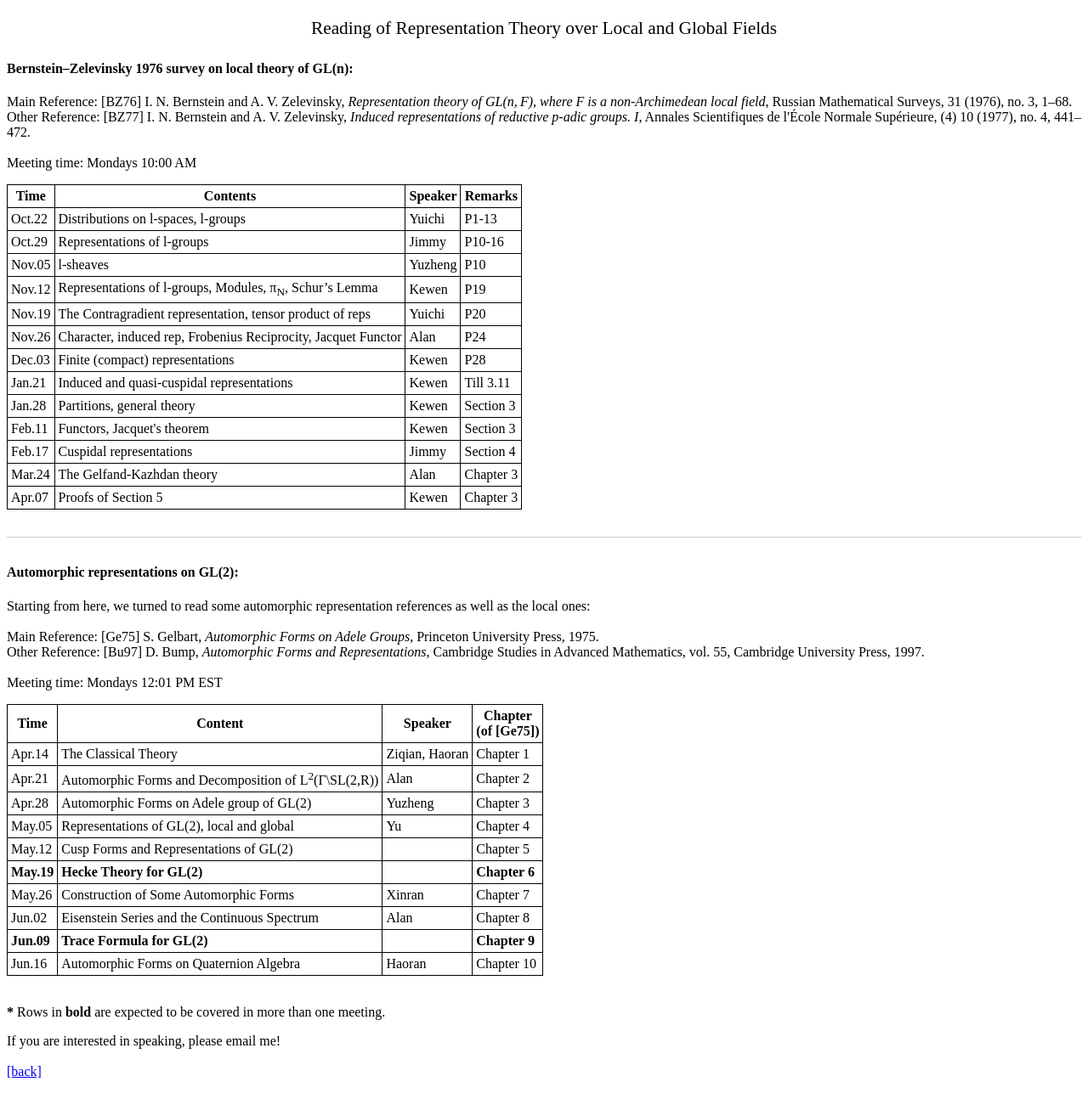
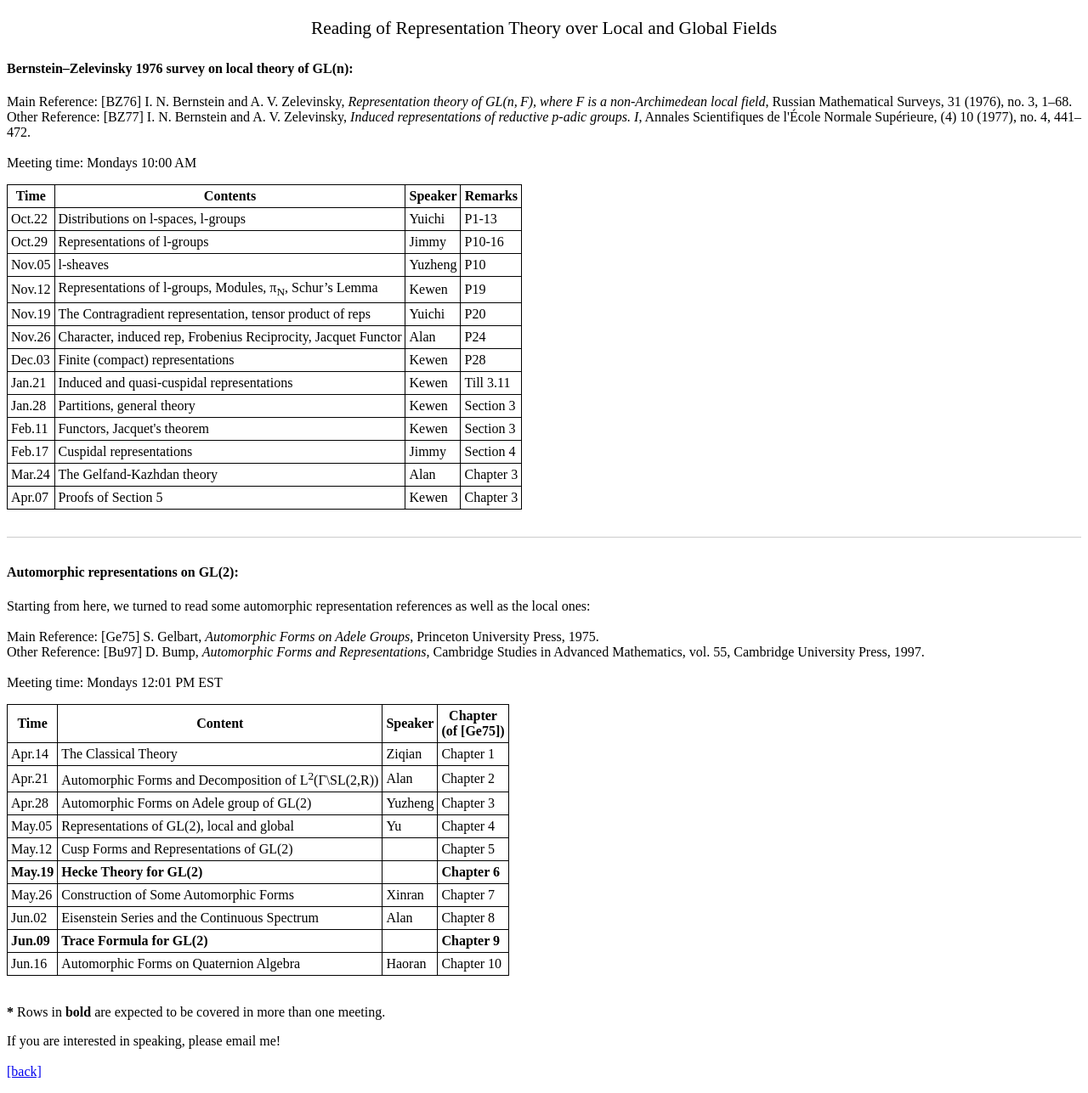
Before and after one commit to axhou/axhou.github.io, a Jekyll site: the page bzf2024.html, which Jekyll copies as it is, in a window 1280 px wide. Shown: the whole page at 85% size. Built offline with Jekyll 4.4.1, drawn with Linux system fonts in a browser that asks for light colours.

Commit message:
Update bzf2024.html

```diff
--- a/bzf2024.html
+++ b/bzf2024.html
@@ -125,7 +125,7 @@
       </tr>
     </thead>
     <tbody>
-      <tr><td>Apr.14</td><td>The Classical Theory</td><td>Ziqian, Haoran</td><td>Chapter 1</td></tr>
+      <tr><td>Apr.14</td><td>The Classical Theory</td><td>Ziqian</td><td>Chapter 1</td></tr>
       <tr><td>Apr.21</td><td>Automorphic Forms and Decomposition of L<sup>2</sup>(&Gamma;\SL(2,R))</td><td>Alan</td><td>Chapter 2</td></tr>
       <tr><td>Apr.28</td><td>Automorphic Forms on Adele group of GL(2)</td><td>Yuzheng</td><td>Chapter 3</td></tr>
       <tr><td>May.05</td><td>Representations of GL(2), local and global</td><td>Yu</td><td>Chapter 4</td></tr>
```
